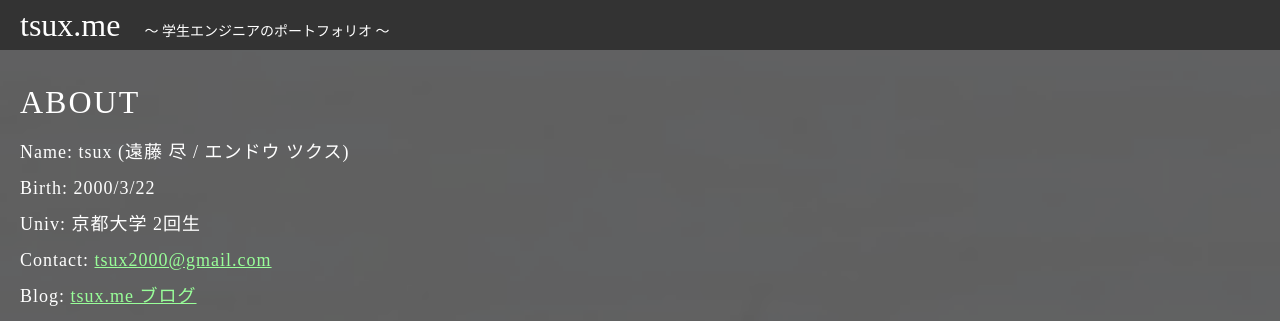
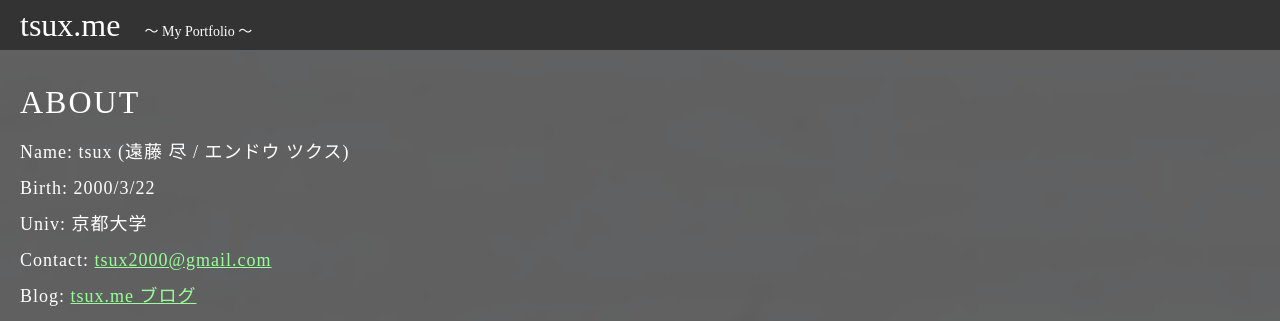
Before and after one commit to tsux2000/tsux.me, a Django app: page / in a window 1280 px wide. Shown: the top 321 px of the page. Run offline with Django 3.2, Linux system fonts and the light colour scheme.

Commit message:
Update text

```diff
--- a/portfolio/templates/portfolio/frontparts/footer.html
+++ /dev/null
@@ -1,4 +0,0 @@
-{% load static %}
-<footer class="footer">
-    <span class="footer__copyright">©️ 2019 tsux</span>
-</footer>
--- a/portfolio/templates/portfolio/frontparts/header.html
+++ /dev/null
@@ -1,7 +0,0 @@
-{% load static %}
-<header class="header">
-    <h1 class="header__h1">
-        <a class="header__title" href="https://tsux.me/">tsux.me</a>
-        <span class="header__subtitle">〜 学生エンジニアのポートフォリオ 〜</span>
-    </h1>
-</header>
--- a/portfolio/templates/portfolio/index.html
+++ b/portfolio/templates/portfolio/index.html
@@ -5,13 +5,13 @@
   <meta charset="UTF-8">
   <meta name="viewport" content="width=device-width, initial-scale=1.0">
   <meta http-equiv="X-UA-Compatible" content="ie=edge">
-  <meta name="description" content="tsux.me は学生エンジニアのポートフォリオサイトです。">
-  <meta name="robots" content="index, follow">
+  <meta name="description" content="学生エンジニアtsuxのポートフォリオサイトです。">
+  <meta name="robots" content="index,follow">
   <meta property="og:url" content="https://tsux.me/">
   <meta property="og:title" content="tsux.me">
   <meta property="og:type" content="website">
-  <meta property="og:description" content="tsux.me は学生エンジニアのポートフォリオサイトです。">
-  <meta property="og:image" content="{% static 'img/site-image.png' %}">
+  <meta property="og:description" content="学生エンジニアtsuxのポートフォリオサイトです。">
+  <meta property="og:image" content="{% static 'img/bgi.png' %}">
   <meta name="twitter:card" content="summary">
   <meta name="twitter:site" content="@tsux2000">
   <meta property="og:site_name" content="tsux.me">
@@ -24,17 +24,22 @@
   <link rel="stylesheet" href="{% static 'css/index.css' %}">
   <script type="text/javascript" src="{% static 'js/jquery.min.js' %}"></script>
   <script type="text/javascript" src="{% static 'js/index.js' %}"></script>
-  <title>tsux.me - 学生エンジニアのポートフォリオ</title>
+  <title>tsux.me</title>
 </head>
 <body class="body">
-  {% include './frontparts/header.html' %}
+  <header class="header">
+    <h1 class="header__h1">
+      <a class="header__title" href="https://tsux.me/">tsux.me</a>
+      <span class="header__subtitle">〜 My Portfolio 〜</span>
+    </h1>
+  </header>
   <section class="contents">
     <div class="about">
       <h2 class="about__title">ABOUT</h2>
       <ul class="about__list">
         <li class="about__item"> Name: tsux (遠藤 尽 / エンドウ ツクス)
         <li class="about__item"> Birth: 2000/3/22
-        <li class="about__item"> Univ: 京都大学 2回生
+        <li class="about__item"> Univ: 京都大学
         <li class="about__item"> Contact:
           <a  class="about__anchor" href="mailto:tsux2000@gmail.com">tsux2000@gmail.com</a>
         <li class="about__item"> Blog:
@@ -55,21 +60,25 @@
           <a class="work__anchor" href="https://tsux.me/blog/">tsux.me ブログ</a>
           <p class="work__text">
             Python/Djangoでブログシステムを構築しました。<br>
-            WEB関係やその他、僕の興味のままに記事を書いていこうと思います。<br>
+            WEB関係やその他、僕の興味のままに記事を書いていこうと思ってます。<br>
             備忘録のようなものでもあります。
         <li class="work__item">
-          <a class="work__anchor" href="https://code-essay.com/">Codessay</a>
+          <a class="work__anchor">Codessay</a>
+          <!-- <a class="work__anchor" href="https://code-essay.com/">Codessay</a> -->
           <p class="work__text">
-            Python/Djangoで作成した、ノート共有アプリです。<br>
+            Python/Djangoで作成中のノート共有アプリです。<br>
             Markdown,Latexが簡単に使え、数式もレポートも論文もブログのようにかけ、共有できます。
         <li class="work__item">
-          <a class="work__anchor" href="https://lavap.net/">Lavap！</a>
+          <a class="work__anchor">Lavap！</a>
+          <!-- <a class="work__anchor" href="https://lavap.net/">Lavap！</a> -->
           <p class="work__text">
             Python/Djangoで作成中のトイレマップです。<br>
-            全国どこでも近くのトイレが探せます。今年中には公開、アプリ化もする予定です。
+            全国どこでも近くのトイレが探せます。
       </ul>
     </div>
   </section>
-  {% include './frontparts/footer.html' %}
+  <footer class="footer">
+    <span class="footer__copyright">©️ 2019 tsux</span>
+  </footer>
 </body>
 </html>
```
Also changed, not shown: blog/templates/blog/frontparts/nav.html (+4 -4 lines), portfolio/static/img/site-image.png (deleted).
